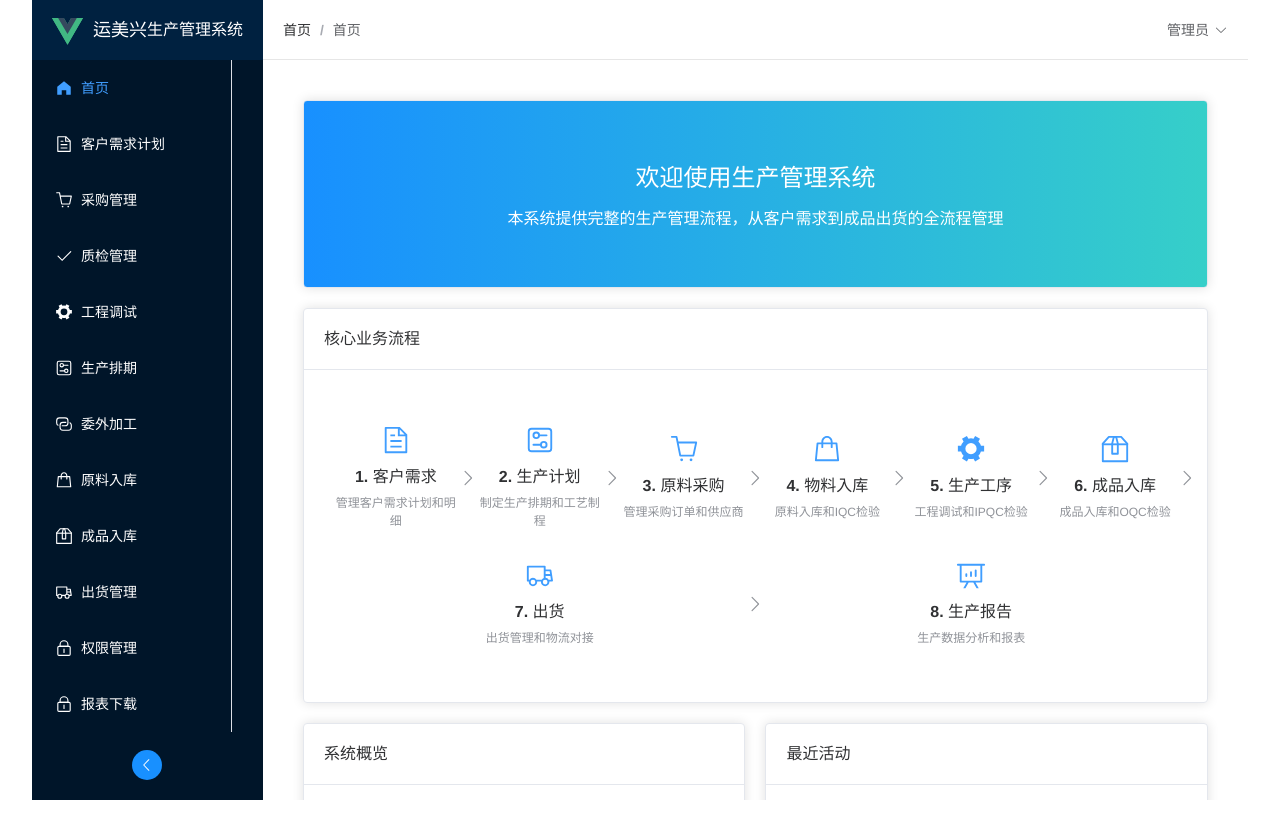
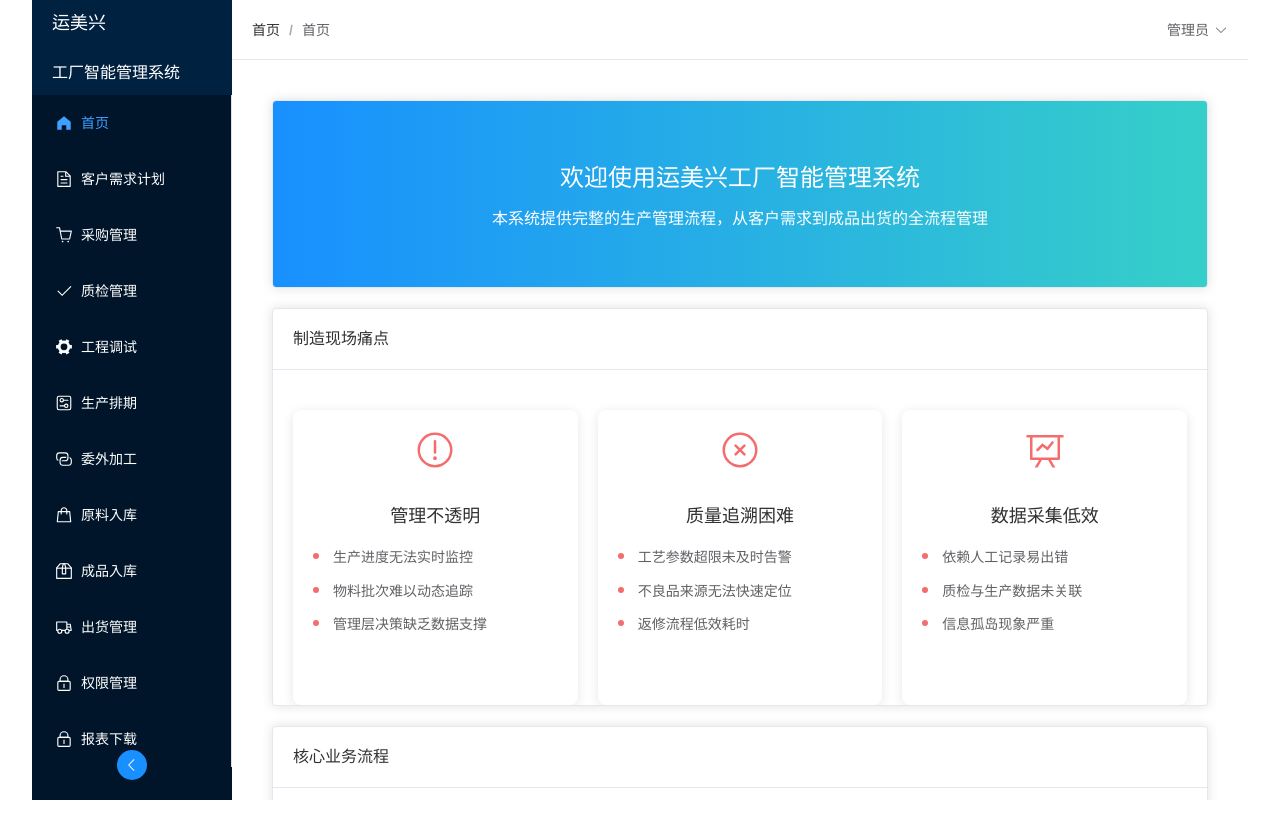
Before and after one commit to giftboys8/ymx, a Vue app: page / in a window 1280 px wide. Built offline with nearby package versions, Linux system fonts and the light colour scheme.

Commit message:
update首页

```diff
--- a/src/App.vue
+++ b/src/App.vue
@@ -14,9 +14,9 @@ const handleSelect = (key) => {
   <el-container class="layout-container">
     <el-aside width="auto" class="aside">
       <div class="logo-container">
-        <img src="./assets/vue.svg" class="logo" alt="Logo" />
-        <span v-if="!isCollapse" class="title">运美兴</span>
-        <span class="subtitle">生产管理系统</span>
+        <!-- <img src="./assets/vue.svg" class="logo" alt="Logo" /> -->
+        <span v-if="!isCollapse" class="title">运美兴</span><br>
+        <span class="subtitle">工厂智能管理系统</span>
       </div>
       <el-menu
         :default-active="$route.path"
@@ -141,10 +141,12 @@ html, body {
 }
 
 .logo-container {
-  height: 60px;
+  height: auto;
+  min-height: 60px;
   display: flex;
-  align-items: center;
-  padding: 0 20px;
+  flex-direction: column;
+  align-items: flex-start;
+  padding: 10px 20px;
   color: white;
   background-color: #002140;
 }
@@ -157,7 +159,7 @@ html, body {
 .title {
   font-size: 18px;
   font-weight: bold;
-  white-space: nowrap;
+  margin-right: 10px;
 }
 
 .el-menu-vertical:not(.el-menu--collapse) {
--- /dev/null
+++ b/src/components/icons/IconCommunity.vue
@@ -0,0 +1,19 @@
+<template>
+  <svg xmlns="http://www.w3.org/2000/svg" width="24" height="24" viewBox="0 0 24 24" fill="none" stroke="currentColor" stroke-width="2" stroke-linecap="round" stroke-linejoin="round">
+    <path d="M17 21v-2a4 4 0 0 0-4-4H5a4 4 0 0 0-4 4v2"></path>
+    <circle cx="9" cy="7" r="4"></circle>
+    <path d="M23 21v-2a4 4 0 0 0-3-3.87"></path>
+    <path d="M16 3.13a4 4 0 0 1 0 7.75"></path>
+  </svg>
+</template>
+
+<script setup lang="ts">
+// Component logic here
+</script>
+
+<style scoped>
+svg {
+  width: 24px;
+  height: 24px;
+}
+</style>
--- /dev/null
+++ b/src/components/icons/IconDocumentation.vue
@@ -0,0 +1,20 @@
+<template>
+  <svg xmlns="http://www.w3.org/2000/svg" width="24" height="24" viewBox="0 0 24 24" fill="none" stroke="currentColor" stroke-width="2" stroke-linecap="round" stroke-linejoin="round">
+    <path d="M14 2H6a2 2 0 0 0-2 2v16a2 2 0 0 0 2 2h12a2 2 0 0 0 2-2V8z"></path>
+    <polyline points="14 2 14 8 20 8"></polyline>
+    <line x1="16" y1="13" x2="8" y2="13"></line>
+    <line x1="16" y1="17" x2="8" y2="17"></line>
+    <polyline points="10 9 9 9 8 9"></polyline>
+  </svg>
+</template>
+
+<script setup lang="ts">
+// Component logic here
+</script>
+
+<style scoped>
+svg {
+  width: 24px;
+  height: 24px;
+}
+</style>
--- /dev/null
+++ b/src/components/icons/IconEcosystem.vue
@@ -0,0 +1,18 @@
+<template>
+  <svg xmlns="http://www.w3.org/2000/svg" width="24" height="24" viewBox="0 0 24 24" fill="none" stroke="currentColor" stroke-width="2" stroke-linecap="round" stroke-linejoin="round">
+    <path d="M21 16V8a2 2 0 0 0-1-1.73l-7-4a2 2 0 0 0-2 0l-7 4A2 2 0 0 0 3 8v8a2 2 0 0 0 1 1.73l7 4a2 2 0 0 0 2 0l7-4A2 2 0 0 0 21 16z"></path>
+    <polyline points="3.27 6.96 12 12.01 20.73 6.96"></polyline>
+    <line x1="12" y1="22.08" x2="12" y2="12"></line>
+  </svg>
+</template>
+
+<script setup lang="ts">
+// Component logic here
+</script>
+
+<style scoped>
+svg {
+  width: 24px;
+  height: 24px;
+}
+</style>
--- /dev/null
+++ b/src/components/icons/IconSupport.vue
@@ -0,0 +1,18 @@
+<template>
+  <svg xmlns="http://www.w3.org/2000/svg" width="24" height="24" viewBox="0 0 24 24" fill="none" stroke="currentColor" stroke-width="2" stroke-linecap="round" stroke-linejoin="round">
+    <circle cx="12" cy="12" r="10"></circle>
+    <line x1="12" y1="16" x2="12" y2="12"></line>
+    <line x1="12" y1="8" x2="12.01" y2="8"></line>
+  </svg>
+</template>
+
+<script setup lang="ts">
+// Component logic here
+</script>
+
+<style scoped>
+svg {
+  width: 24px;
+  height: 24px;
+}
+</style>
--- /dev/null
+++ b/src/components/icons/IconTooling.vue
@@ -0,0 +1,18 @@
+<template>
+  <svg xmlns="http://www.w3.org/2000/svg" width="24" height="24" viewBox="0 0 24 24" fill="none" stroke="currentColor" stroke-width="2" stroke-linecap="round" stroke-linejoin="round">
+    <path d="M20 17.17A4 4 0 0 0 17.17 20M4 12a8 8 0 0 1 8-8v8z"></path>
+    <path d="M16 4a4 4 0 1 1-4 4"></path>
+    <line x1="6" y1="6" x2="6" y2="6"></line>
+  </svg>
+</template>
+
+<script setup lang="ts">
+// Component logic here
+</script>
+
+<style scoped>
+svg {
+  width: 24px;
+  height: 24px;
+}
+</style>
--- a/src/views/Home.vue
+++ b/src/views/Home.vue
@@ -1,6 +1,7 @@
 <script setup>
 import { ref, onMounted } from 'vue'
 import { useRouter } from 'vue-router'
+import { Warning, CircleClose, DataLine } from '@element-plus/icons-vue'
 
 const router = useRouter()
 const activeIndex = ref('1')
@@ -46,8 +47,57 @@ const navigateTo = (path) => {
       <el-col :span="24">
         <el-card class="welcome-card">
           <div class="welcome-content">
-            <h1>欢迎使用生产管理系统</h1>
+            <h1>欢迎使用运美兴工厂智能管理系统</h1>
             <p>本系统提供完整的生产管理流程，从客户需求到成品出货的全流程管理</p>
+          </div>
+        </el-card>
+      </el-col>
+    </el-row>
+
+    <el-row :gutter="20" class="mt-20">
+      <el-col :span="24">
+        <el-card>
+          <template #header>
+            <div class="card-header">
+              <span>制造现场痛点</span>
+            </div>
+          </template>
+          <div class="pain-points">
+            <el-row :gutter="20">
+              <el-col :span="8">
+                <div class="pain-point-card">
+                  <el-icon class="pain-point-icon"><Warning /></el-icon>
+                  <h3>管理不透明</h3>
+                  <ul class="pain-point-list">
+                    <li>生产进度无法实时监控</li>
+                    <li>物料批次难以动态追踪</li>
+                    <li>管理层决策缺乏数据支撑</li>
+                  </ul>
+                </div>
+              </el-col>
+              <el-col :span="8">
+                <div class="pain-point-card">
+                  <el-icon class="pain-point-icon"><CircleClose /></el-icon>
+                  <h3>质量追溯困难</h3>
+                  <ul class="pain-point-list">
+                    <li>工艺参数超限未及时告警</li>
+                    <li>不良品来源无法快速定位</li>
+                    <li>返修流程低效耗时</li>
+                  </ul>
+                </div>
+              </el-col>
+              <el-col :span="8">
+                <div class="pain-point-card">
+                  <el-icon class="pain-point-icon"><DataLine /></el-icon>
+                  <h3>数据采集低效</h3>
+                  <ul class="pain-point-list">
+                    <li>依赖人工记录易出错</li>
+                    <li>质检与生产数据未关联</li>
+                    <li>信息孤岛现象严重</li>
+                  </ul>
+                </div>
+              </el-col>
+            </el-row>
           </div>
         </el-card>
       </el-col>
@@ -195,6 +245,64 @@ const navigateTo = (path) => {
   padding: 20px 0;
 }
 
+.pain-points {
+  padding: 20px 0;
+}
+
+.pain-point-card {
+  background-color: #fff;
+  padding: 20px;
+  border-radius: 8px;
+  box-shadow: 0 2px 12px 0 rgba(0, 0, 0, 0.1);
+  text-align: center;
+  height: 100%;
+  transition: all 0.3s;
+}
+
+.pain-point-card:hover {
+  transform: translateY(-5px);
+  box-shadow: 0 4px 16px 0 rgba(0, 0, 0, 0.15);
+}
+
+.pain-point-icon {
+  font-size: 40px;
+  color: #f56c6c;
+  margin-bottom: 15px;
+}
+
+.pain-point-card h3 {
+  font-size: 18px;
+  color: #303133;
+  margin-bottom: 15px;
+}
+
+.pain-point-list {
+  list-style: none;
+  padding: 0;
+  margin: 0;
+  text-align: left;
+}
+
+.pain-point-list li {
+  color: #606266;
+  font-size: 14px;
+  line-height: 1.8;
+  margin-bottom: 8px;
+  padding-left: 20px;
+  position: relative;
+}
+
+.pain-point-list li:before {
+  content: "";
+  position: absolute;
+  left: 0;
+  top: 8px;
+  width: 6px;
+  height: 6px;
+  background-color: #f56c6c;
+  border-radius: 50%;
+}
+
 .process-item {
   flex: 1;
   min-width: 120px;
```
Also changed, not shown: .trae/rules/project_rules.md (added).
